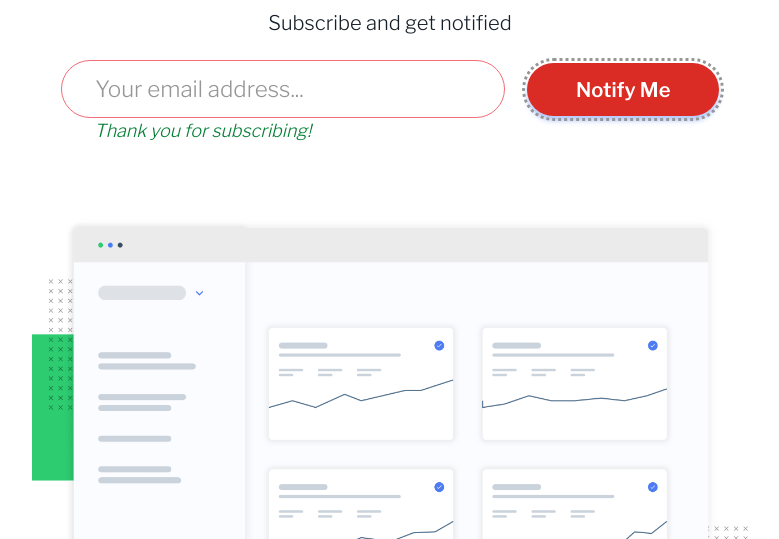
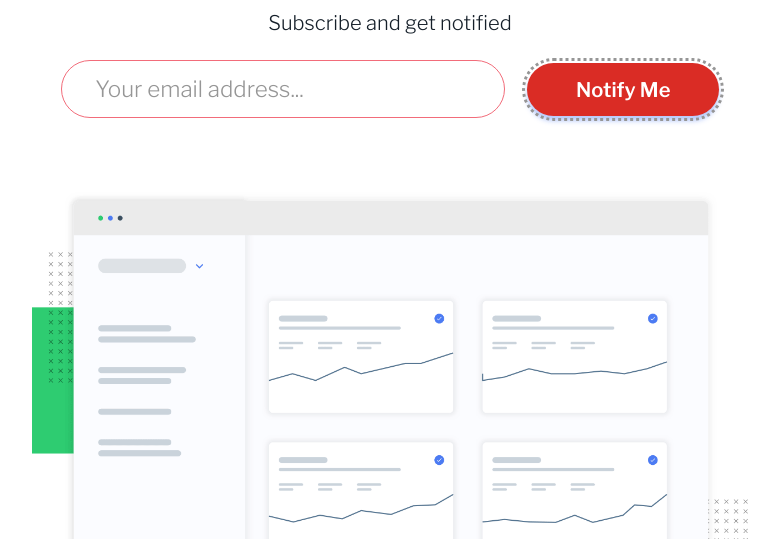
Before and after one commit to manik-dhanjal/coming-soon-page, a website built with Parcel: page index.html in a window 1280 px wide. Both pictures are taken after typing "name@example.com" into the empty fields and a click on the button "Notify Me". Shown: the part 261-800 px from the top of the page, without its empty margins (250-1029 px from the left). Built offline with nearby package versions, Linux system fonts and the light colour scheme.

Commit message:
form fixed

```diff
--- a/index.html
+++ b/index.html
@@ -97,12 +97,15 @@
 						action=""
 						class="form-container"
 						data-netlify="true"
-						name="contact"
+						name="subscribe"
+						onSubmit="{handleSubmit}"
 					>
 						<div class="input-wrapper">
+							<input type="hidden" name="form-name" value="subscribe" />
 							<input
 								class="input-email"
 								type="email"
+								name="email"
 								placeholder="Your email address..."
 							/>
 							<p class="output-message"></p>
--- a/src/js/script.js
+++ b/src/js/script.js
@@ -20,8 +20,8 @@ const validateEmail = (email) => {
 };
 
 //submit button funtionality
-btnSubmit.addEventListener('click', async function (e) {
-	e.preventDefault();
+const handleSubmit = async (event) => {
+	event.preventDefault();
 	let message = '';
 	const userEmail = String(inputEmail.value)?.trim();
 
@@ -29,16 +29,16 @@ btnSubmit.addEventListener('click', async function (e) {
 		message = 'Whoops! It looks like you forgot to add your email';
 		outputDesign('error');
 	} else if (validateEmail(userEmail)) {
-		message = 'Thank you for subscribing!';
-		await fetch('/', {
+		const myForm = event.target;
+		const formData = new FormData(myForm);
+		console.log(formData);
+		fetch('/', {
 			method: 'POST',
 			headers: { 'Content-Type': 'application/x-www-form-urlencoded' },
-			body: encode({
-				'form-name': 'contact',
-				email: userEmail,
-			}),
+			body: new URLSearchParams(formData).toString(),
 		})
 			.then(() => {
+				message = 'Thank you for subscribing!';
 				outputDesign('success');
 				inputEmail.value = '';
 			})
@@ -51,7 +51,7 @@ btnSubmit.addEventListener('click', async function (e) {
 		outputDesign('error');
 	}
 	return (outputMsg.textContent = message);
-});
+};
 
 //designing the elements
 const outputDesign = function (status) {
@@ -64,6 +64,10 @@ const outputDesign = function (status) {
 	}
 };
 
+document
+	.querySelector('.form-container')
+	.addEventListener('submit', handleSubmit);
+
 //dark mode feature
 // const darkMode = function () {
 // 	if (darkModeToggle.checked === true) {
```
